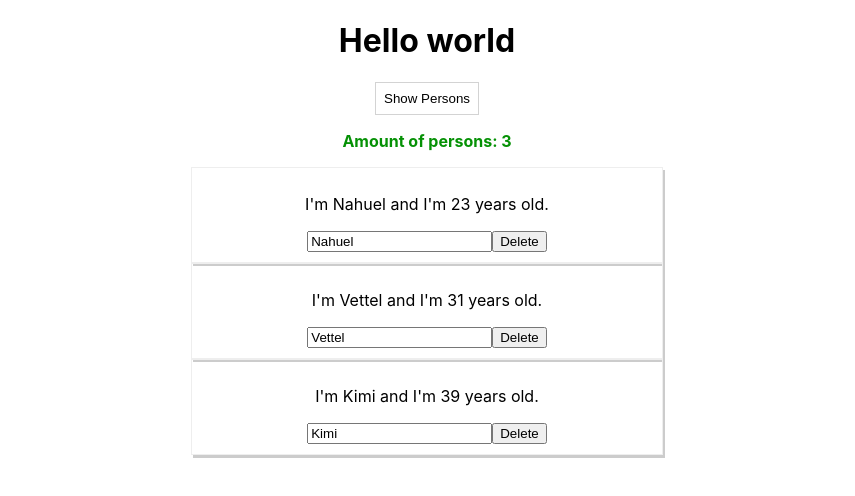
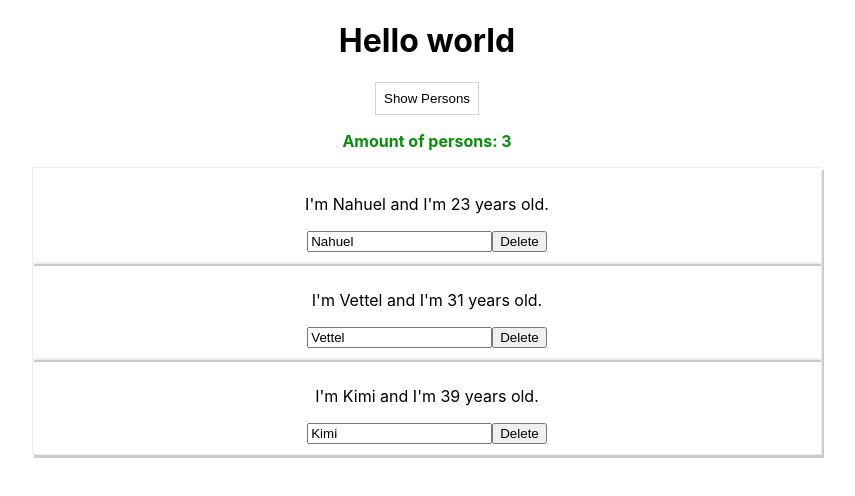
Before and after one commit to nahux/react-course, a React (Create React App) app: page / in a window 1280 px wide. Both pictures are taken after a click on the button "Show Persons". Shown: the top 496 px of the page, without its empty margins (213-1068 px from the left). Built offline with nearby package versions, Linux system fonts and the light colour scheme.

Commit message:
Removed radium to use react-scripts eject

```diff
--- a/src/App.js
+++ b/src/App.js
@@ -1,6 +1,5 @@
 import React, { Component } from 'react';
 import './App.css';
-import Radium, { StyleRoot } from 'radium';
 import Person from './Person/Person';
 
 class App extends Component {
@@ -68,10 +67,7 @@
 			font: 'inheit',
 			border: '1px solid white',
 			padding: '8px',
-			cursor: 'pointer',
-			':hover': {
-				backgroundColor: '#00BE00'
-			}
+			cursor: 'pointer'
 		}
 
 		//Persons setter if show person is clicked
@@ -93,7 +89,6 @@
 			);
 
 			buttonStyle.backgroundColor = 'white';
-			buttonStyle[':hover'] = {backgroundColor: '#EDE4E4'};
 			buttonStyle.color = 'black';
 			buttonStyle.border = '1px solid lightgrey';
 		}
@@ -108,7 +103,6 @@
 		}
 
 		return (
-			<StyleRoot>
 			<div className="App">
 				<h1>Hello world</h1>
 				<button
@@ -119,8 +113,7 @@
 				<p className={pClasses.join(' ')}>Amount of persons: {this.state.persons.length}</p>
 				{persons}
 			</div>
-			</StyleRoot>
 		);
 	}
 }
-export default Radium(App);
+export default App;
--- a/src/Person/Person.js
+++ b/src/Person/Person.js
@@ -1,17 +1,10 @@
 import React from 'react';
-import Radium from 'radium';
 import './Person.css';
 
 const person = (props) => {
 
-	const style = {
-		'@media (min-width:500px)': {
-			width: '450px'
-		}
-	};
-
 	return (
-		<div className='Person' style={style}>
+		<div className='Person'>
 			<p>I'm {props.name} and I'm {props.age} years old. {props.children}</p>
 			<input type="text" onChange={props.changed} value={props.name} />
 			<button onClick={props.click}>Delete</button>
@@ -19,4 +12,4 @@
 	);
 }
 
-export default Radium(person);
+export default person;
```
Lines whose indentation alone changed are shown as unchanged.
